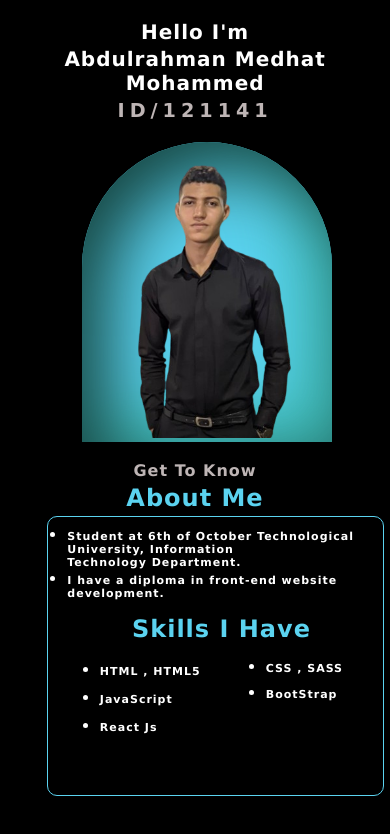
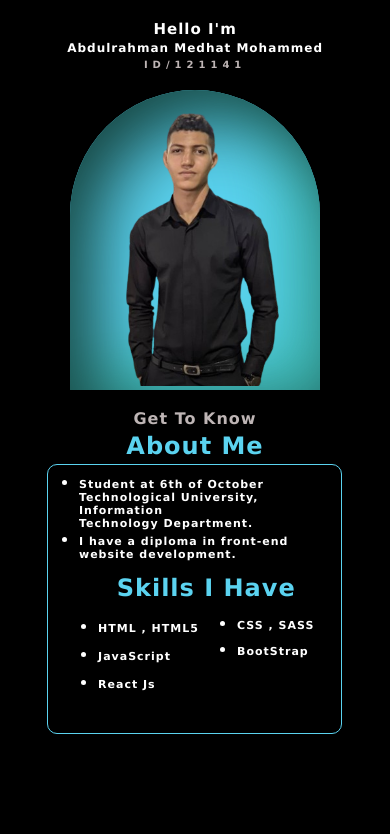
Before and after one commit to AbdulrahmanMedhat25/MY, a plain HTML site: page index.html in a window 390 px wide. Drawn offline with nearby package versions, Linux system fonts and the light colour scheme.

Commit message:
first commit

```diff
--- a/style.css
+++ b/style.css
@@ -42,8 +42,6 @@ section div h4 {
   box-shadow: inset 27px 27px 72px #174744,
     inset -27px -27px 72px #3bb7ae;
 
-
-
   border-radius: 10rem 10rem 0 0;
   width: 250px;
   height: 300px;
@@ -55,31 +53,36 @@ img {
   width: 300px;
 
 }
-.about h5{
+
+.about h5 {
   font-size: medium;
   color: rgb(190, 181, 181);
 
 
 }
-.about h1{
+
+.about h1 {
   font-size: x-large;
   color: #5bd3f0;
 
 }
-  .text{
+
+.text {
   border-radius: 10px;
-    border: solid .5px #5bd3f0;;
+  border: solid .5px #5bd3f0;
+  ;
   width: 130vh;
   height: 280px;
   position: relative;
   left: 18%;
   padding: 2%;
-    margin-bottom: 50px;
+  margin-bottom: 5px;
 
 
 
 }
-  .text h1{
+
+.text h1 {
   margin-top: 5%;
   text-align: center;
   font-size: x-large;
@@ -87,13 +90,14 @@ img {
 
 
 }
-  .skills{
+
+.skills {
   margin-top: 2%;
   display: flex;
   justify-content: space-around;
 }
 
-  .skills ul li{
+.skills ul li {
   padding-top: 10%;
 
 
@@ -103,43 +107,47 @@ img {
 
 
 
-@media screen  and (max-width:480px){
+@media screen and (max-width: 667px) {
   section div h3 {
-   font-size: 20px;
+    font-size: 15px;
   }
 
   section div h1 {
-    font-size: 20px;
+    font-size: 12px;
   }
 
-
+  section div h4 {
+    font-size: 10px;
+  }
 
 
   .imgg {
 
-    left: 21%;
+    left: 18%;
 
   }
 
 
 
-.about h1{
+  .about h1 {
     font-size: x-large;
 
 
   }
-  .text{
-    width: 40vh;
-    height: 280px;
+
+  .text {
+    width: 35vh;
+    height: 270px;
     left: 12%;
-    padding-left: 5%;
+    padding-left: 8%;
 
 
 
 
 
   }
-  .text h5{
+
+  .text h5 {
     font-size: 11px;
   }
 
```
Lines whose indentation alone changed are shown as unchanged.
